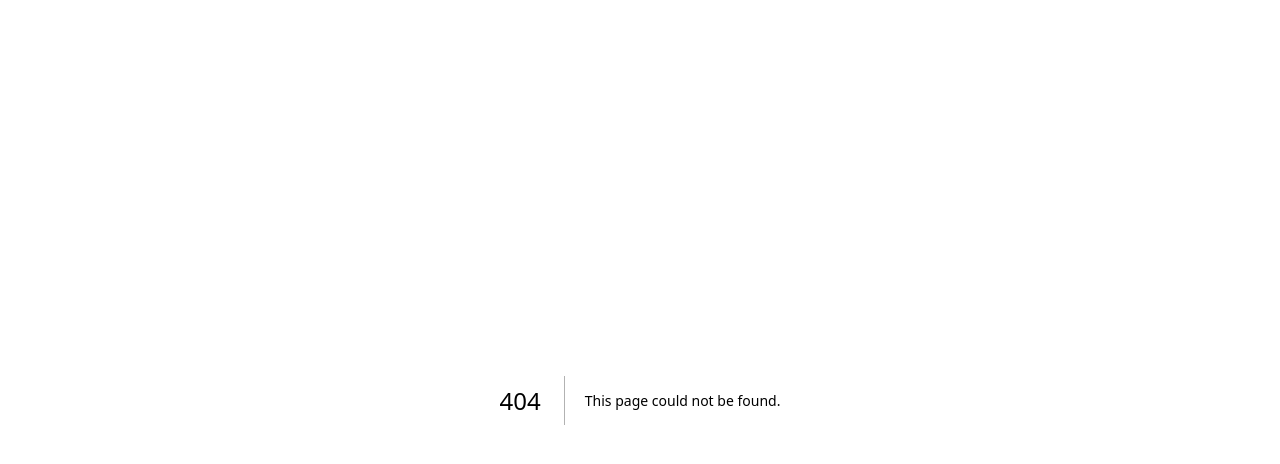
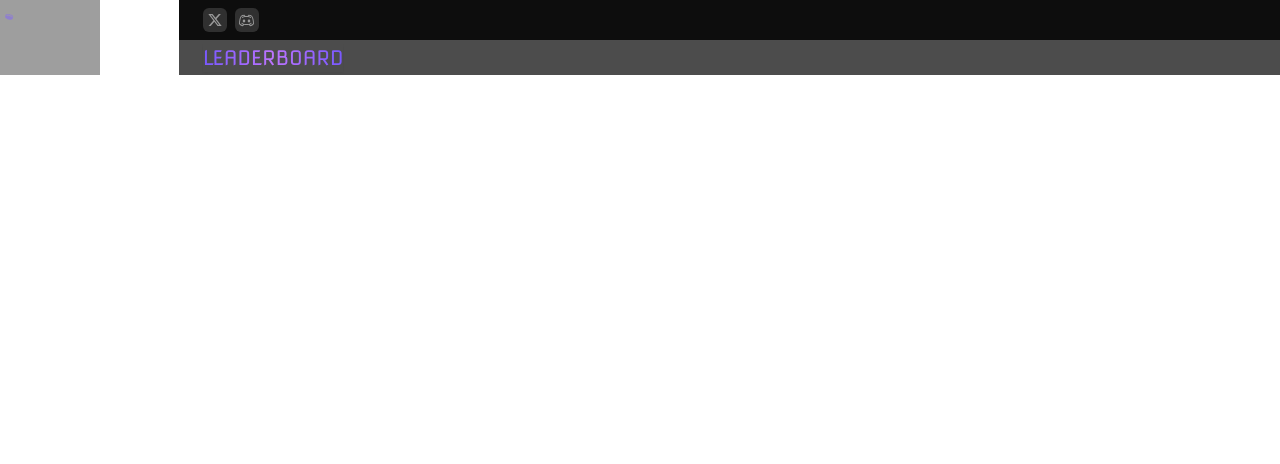
Before and after one commit to alceupassos/caramelo, a Next.js app: page /crash in a window 1280 px wide. Before the commit this address had no page. Shown: the top 464 px of the page. Built offline with nearby package versions, Linux system fonts and the light colour scheme; grey boxes are pictures that could not be loaded.

Commit message:
Add Solana wallet support and Tailwind CSS setup
Introduces Solana wallet integration with new provider and UI components. Adds Tailwind CSS and PostCSS configuration for styling, updates layout and navigation, and includes new footer and SVG icon components.

```diff
--- /dev/null
+++ b/postcss.config.js
@@ -0,0 +1,6 @@
+module.exports = {
+  plugins: {
+    tailwindcss: {},
+    autoprefixer: {},
+  },
+}
--- /dev/null
+++ b/src/app/components/icos/svg.tsx
@@ -0,0 +1,21 @@
+export const XIcon = () => {
+    return (
+        <svg width="16" height="16" viewBox="0 0 24 24" fill="none" xmlns="http://www.w3.org/2000/svg">
+            <path d="M17.7512 2.96094H20.818L14.1179 10.6187L22 21.0391H15.8284L10.9946 14.7191L5.4636 21.0391H2.39492L9.56132 12.8483L2 2.96094H8.32824L12.6976 8.73762L17.7512 2.96094ZM16.6748 19.2035H18.3742L7.40492 4.70014H5.58132L16.6748 19.2035Z" fill="currentColor" />
+        </svg>
+    )
+}
+
+
+
+export const WalletIcon = () =>{
+    return(
+        <svg width="20" height="20" viewBox="0 0 20 20" fill="none" xmlns="http://www.w3.org/2000/svg" className="w-5 h-5 drop-shadow-[0px_2px_0px_rgba(0,0,0,0.5)] gb-blur-svg"><path fillRule="evenodd" clipRule="evenodd" d="M4.16667 5.20801C3.55888 5.20801 2.97598 5.44945 2.54621 5.87922C2.11644 6.30899 1.875 6.89189 1.875 7.49967V14.9997C1.875 15.6075 2.11644 16.1904 2.54621 16.6201C2.97598 17.0499 3.55888 17.2913 4.16667 17.2913H15.8333C16.4411 17.2913 17.024 17.0499 17.4538 16.6201C17.8836 16.1904 18.125 15.6075 18.125 14.9997V7.49967C18.125 6.89189 17.8836 6.30899 17.4538 5.87922C17.024 5.44945 16.4411 5.20801 15.8333 5.20801H4.16667ZM13.75 10.208C13.4737 10.208 13.2088 10.3178 13.0134 10.5131C12.8181 10.7085 12.7083 10.9734 12.7083 11.2497C12.7083 11.5259 12.8181 11.7909 13.0134 11.9862C13.2088 12.1816 13.4737 12.2913 13.75 12.2913C14.0263 12.2913 14.2912 12.1816 14.4866 11.9862C14.6819 11.7909 14.7917 11.5259 14.7917 11.2497C14.7917 10.9734 14.6819 10.7085 14.4866 10.5131C14.2912 10.3178 14.0263 10.208 13.75 10.208Z" fill="white"></path><path d="M13.7375 2.55718C13.9842 2.49143 14.2428 2.48325 14.4932 2.53327C14.7436 2.58329 14.9791 2.69018 15.1817 2.84569C15.3842 3.00119 15.5483 3.20115 15.6613 3.43013C15.7743 3.65912 15.8331 3.911 15.8333 4.16635H7.5L13.7375 2.55718Z" fill="white"></path></svg>
+    )
+}
+
+export const CoinIcon = () =>{
+    return(
+        <svg width="10" height="10" viewBox="0 0 17 17" fill="none" xmlns="http://www.w3.org/2000/svg" className="absolute top-3 left-1 -rotate-[165deg] opacity-50 animate-coin-float gb-blur-svg"><path d="M8.32292 4.14453C10.0509 4.14453 11.6469 4.45453 12.8362 4.9832C13.4296 5.2472 13.9522 5.57853 14.3342 5.98053C14.6876 6.35186 14.9436 6.8092 14.9842 7.3332L14.9896 7.47786V10.1445C14.9896 10.7299 14.7202 11.2372 14.3342 11.6419C13.9522 12.0439 13.4302 12.3752 12.8362 12.6392C11.6469 13.1679 10.0509 13.4779 8.32292 13.4779C6.59492 13.4779 4.99892 13.1679 3.80958 12.6392C3.21625 12.3752 2.69358 12.0439 2.31158 11.6419C1.95825 11.2705 1.70225 10.8132 1.66158 10.2892L1.65625 10.1445V7.47786C1.65625 6.89253 1.92558 6.3852 2.31158 5.98053C2.69358 5.57853 3.21558 5.2472 3.80958 4.9832C4.99892 4.45453 6.59492 4.14453 8.32292 4.14453ZM13.6562 9.5312C13.4062 9.6952 13.1296 9.84186 12.8362 9.97253C11.6469 10.5012 10.0509 10.8112 8.32292 10.8112C6.59492 10.8112 4.99892 10.5012 3.80958 9.97253C3.52523 9.84688 3.25107 9.69933 2.98958 9.5312V10.1445C2.98958 10.2959 3.05625 10.4899 3.27758 10.7232C3.50225 10.9592 3.85892 11.2025 4.35092 11.4212C5.33358 11.8579 6.73758 12.1445 8.32292 12.1445C9.90825 12.1445 11.3122 11.8579 12.2949 11.4212C12.7869 11.2025 13.1436 10.9592 13.3682 10.7232C13.5902 10.4899 13.6562 10.2959 13.6562 10.1445V9.5312Z" fill="#8162FF"></path></svg>
+    )
+}
--- /dev/null
+++ b/src/app/components/layout/footer.tsx
@@ -0,0 +1,50 @@
+import Image from "next/image";
+
+const Footer = () => (
+  <footer className="footer">
+    <a
+      href="https://nextjs.org/learn?utm_source=create-next-app&utm_medium=appdir-template&utm_campaign=create-next-app"
+      target="_blank"
+      rel="noopener noreferrer"
+    >
+      <Image
+        aria-hidden
+        src="/file.svg"
+        alt="File icon"
+        width={16}
+        height={16}
+      />
+      Learn
+    </a>
+    <a
+      href="https://vercel.com/templates?framework=next.js&utm_source=create-next-app&utm_medium=appdir-template&utm_campaign=create-next-app"
+      target="_blank"
+      rel="noopener noreferrer"
+    >
+      <Image
+        aria-hidden
+        src="/window.svg"
+        alt="Window icon"
+        width={16}
+        height={16}
+      />
+      Examples
+    </a>
+    <a
+      href="https://nextjs.org?utm_source=create-next-app&utm_medium=appdir-template&utm_campaign=create-next-app"
+      target="_blank"
+      rel="noopener noreferrer"
+    >
+      <Image
+        aria-hidden
+        src="/globe.svg"
+        alt="Globe icon"
+        width={16}
+        height={16}
+      />
+      Go to nextjs.org →
+    </a>
+  </footer>
+);
+
+export default Footer;
--- /dev/null
+++ b/src/app/components/layout/layout.tsx
@@ -0,0 +1,10 @@
+import Navbar from "./navbar";
+
+const Layout = ({ children }: { children: React.ReactNode }) => {
+    return <div className="flex flex-col w-full h-full">
+        <Navbar />
+        {children}
+    </div>;
+};
+
+export default Layout;
--- a/src/app/components/layout/navbar.tsx
+++ b/src/app/components/layout/navbar.tsx
@@ -1,7 +1,36 @@
+import Link from "next/link";
+import { CoinIcon, XIcon } from "../icos/svg";
+import { DiscordLogoIcon, TwitterLogoIcon } from "@radix-ui/react-icons";
+import Image from "next/image";
+
 const Navbar = () => {
-  return <div >
-
-  </div>;
+    return <div className="flex w-full">
+        <div className="w-20 sm:w-32 lg:w-52">
+            <Image src="/logo.png" alt="logo" width={100} height={100} />
+        </div>
+        <div className="flex flex-col w-full">
+            <div className="items-center w-full h-[40px] bg-[#0D0D0D] shrink-0 px-6 hidden lg:flex gap-2">
+                <div className="flex gap-1 md:gap-2.5">
+                    <Link href={"https://x.com/cornel_p"} target="_blank" className="group relative overflow-hidden transition duration-300 bg-[#303030]  text-sm font-medium h-6 w-6 p-0 min-w-0 flex items-center justify-center text-white/50 hover:text-white rounded-[6px] cursor-pointer">
+                        <XIcon />
+                    </Link>
+                </div>
+                <div className="flex gap-1 md:gap-2.5">
+                    <Link href={"https://x.com/cornel_p"} target="_blank" className="group relative overflow-hidden transition duration-300 bg-[#303030]  text-sm font-medium h-6 w-6 p-0 min-w-0 flex items-center justify-center text-white/50 hover:text-white rounded-[6px] cursor-pointer">
+                        <DiscordLogoIcon />
+                    </Link>
+                </div>
+            </div>
+            <div className="flex items-center justify-end md:justify-between w-full px-6 grow bg-black/70">
+                <Link href={`/leaderboard`} >
+                    <div className="flex items-center gap-2">
+                        <CoinIcon />
+                        <span className="text-sm font-medium uppercase bg-gradient-to-r from-[#7858fe] via-[#bd74ff] to-[#7858fe] bg-clip-text text-transparent text-clip text-xl font-bold shadow-sm">Leaderboard</span>
+                    </div>
+                </Link>
+            </div>
+        </div>
+    </div>;
 };
 
 export default Navbar;
--- /dev/null
+++ b/src/app/components/solana/SolanaWalletProvider.tsx
@@ -0,0 +1,27 @@
+"use client";
+import React, { FC, ReactNode, useMemo } from "react";
+import {
+  ConnectionProvider,
+  WalletProvider,
+} from "@solana/wallet-adapter-react";
+import { WalletAdapterNetwork } from "@solana/wallet-adapter-base";
+import { WalletModalProvider } from "@solana/wallet-adapter-react-ui";
+import { clusterApiUrl } from "@solana/web3.js";
+import {
+  PhantomWalletAdapter,
+  // Add more wallet adapters if needed
+} from "@solana/wallet-adapter-wallets";
+import "@solana/wallet-adapter-react-ui/styles.css";
+
+export const SolanaWalletProvider: FC<{ children: ReactNode }> = ({ children }) => {
+  const network = WalletAdapterNetwork.Devnet;
+  const endpoint = useMemo(() => clusterApiUrl(network), [network]);
+  const wallets = useMemo(() => [new PhantomWalletAdapter()], [network]);
+  return (
+    <ConnectionProvider endpoint={endpoint}>
+      <WalletProvider wallets={wallets} autoConnect>
+        <WalletModalProvider>{children}</WalletModalProvider>
+      </WalletProvider>
+    </ConnectionProvider>
+  );
+};
--- /dev/null
+++ b/src/app/crash/page.tsx
@@ -0,0 +1,14 @@
+import Layout from "../components/layout/layout"
+
+const Crash = () => {
+    return (
+        <Layout>
+            <div className="flex flex-col w-full h-full">
+                <div className="flex flex-col w-full h-full">
+                </div>
+            </div>
+        </Layout>
+    );
+};
+
+export default Crash;
--- a/src/app/globals.css
+++ b/src/app/globals.css
@@ -1,3 +1,7 @@
+@tailwind base;
+@tailwind components;
+@tailwind utilities;
+
 :root {
   --background: #ffffff;
   --foreground: #171717;
--- a/src/app/layout.tsx
+++ b/src/app/layout.tsx
@@ -1,5 +1,5 @@
 import type { Metadata } from "next";
-import { Geist, Geist_Mono } from "next/font/google";
+import { Geist,  Nova_Square } from "next/font/google";
 import "./globals.css";
 
 const geistSans = Geist({
@@ -7,8 +7,8 @@ const geistSans = Geist({
   subsets: ["latin"],
 });
 
-const geistMono = Geist_Mono({
-  variable: "--font-geist-mono",
+const geistNova = Nova_Square({
+  weight: "400",
   subsets: ["latin"],
 });
 
@@ -24,7 +24,7 @@ export default function RootLayout({
 }>) {
   return (
     <html lang="en">
-      <body className={`${geistSans.variable} ${geistMono.variable}`}>
+      <body className={`${geistSans.variable} ${geistNova.className}`}>
         {children}
       </body>
     </html>
--- /dev/null
+++ b/tailwind.config.js
@@ -0,0 +1,15 @@
+/** @type {import('tailwindcss').Config} */
+module.exports = {
+  content: [
+    "./app/**/*.{js,ts,jsx,tsx,mdx}",
+    "./pages/**/*.{js,ts,jsx,tsx,mdx}",
+    "./components/**/*.{js,ts,jsx,tsx,mdx}",
+
+    // Or if using `src` directory:
+    "./src/**/*.{js,ts,jsx,tsx,mdx}",
+  ],
+  theme: {
+    extend: {},
+  },
+  plugins: [],
+}
```
Also changed, not shown: package.json (+14 -4 lines), 1 other file (tests, documents, lock files or other folders).
